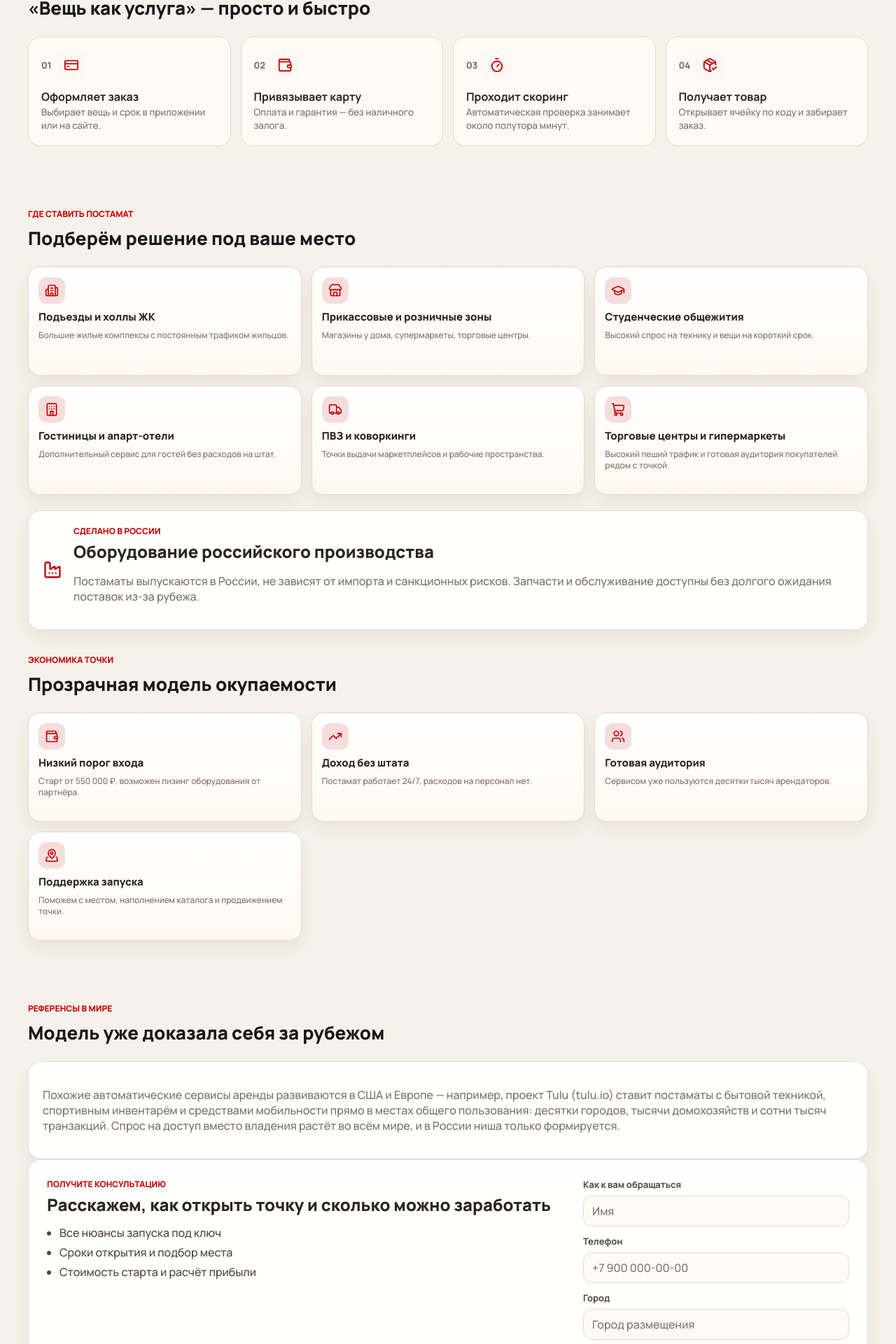
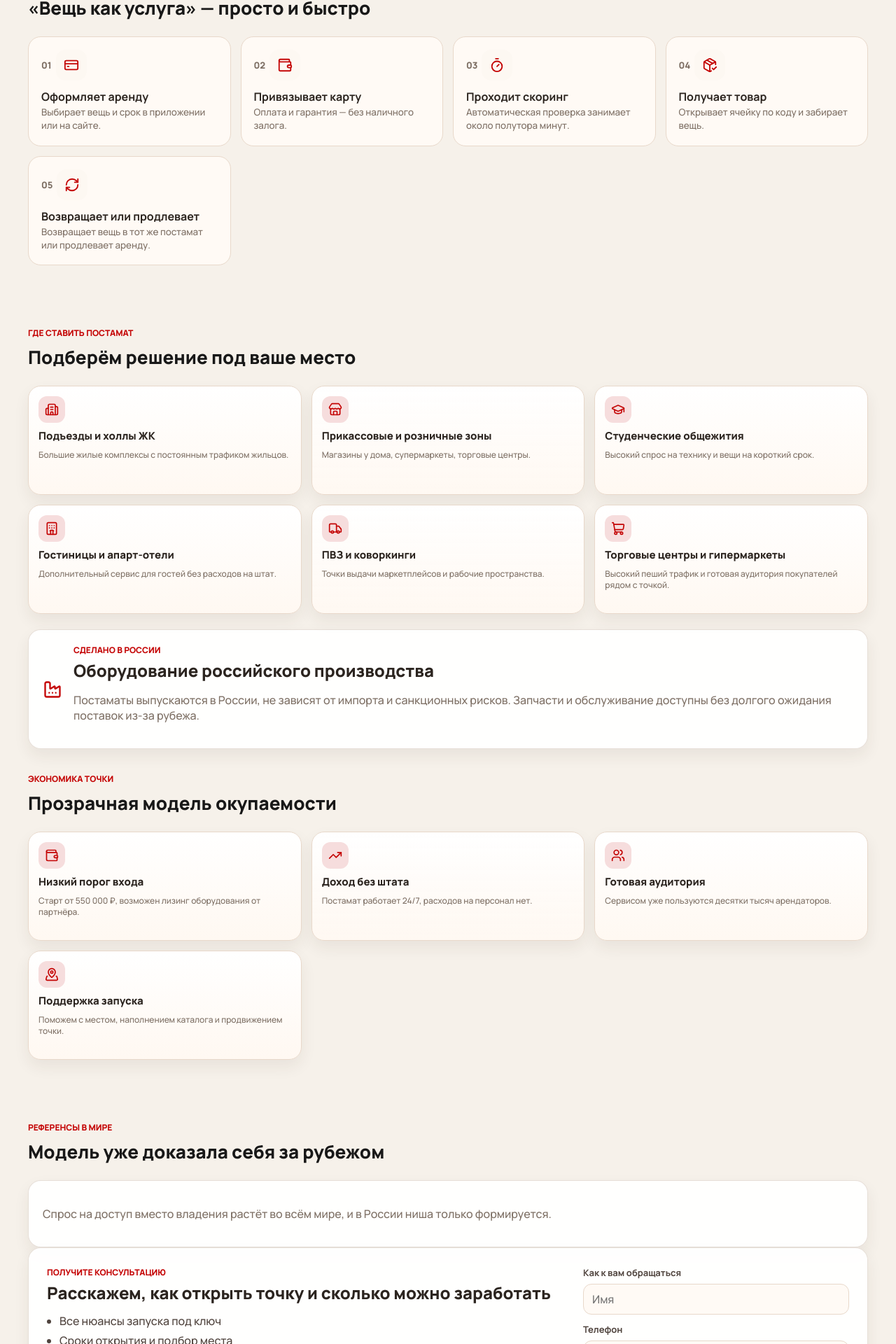
Before and after one commit to som1one/PostamatsApp, a Next.js app in the folder web/: page /franchise in a window 1280 px wide. Shown: the part 1438-3358 px from the top of the page at 70% size. Built offline with nearby package versions, Linux system fonts and the light colour scheme; no server answers.

Commit message:
franchise: убран текст про Tulu, заказ->аренда, добавлен 5-й шаг возврата

```diff
--- a/web/src/app/franchise/FranchiseClient.tsx
+++ b/web/src/app/franchise/FranchiseClient.tsx
@@ -59,10 +59,11 @@ const advantages = [
 ];
 
 const clientSteps = [
-  { icon: CreditCard, title: "Оформляет заказ", text: "Выбирает вещь и срок в приложении или на сайте." },
+  { icon: CreditCard, title: "Оформляет аренду", text: "Выбирает вещь и срок в приложении или на сайте." },
   { icon: Wallet, title: "Привязывает карту", text: "Оплата и гарантия — без наличного залога." },
   { icon: Timer, title: "Проходит скоринг", text: "Автоматическая проверка занимает около полутора минут." },
-  { icon: PackageCheck, title: "Получает товар", text: "Открывает ячейку по коду и забирает заказ." },
+  { icon: PackageCheck, title: "Получает товар", text: "Открывает ячейку по коду и забирает вещь." },
+  { icon: RefreshCw, title: "Возвращает или продлевает", text: "Возвращает вещь в тот же постамат или продлевает аренду." },
 ];
 
 const placements = [
@@ -244,11 +245,7 @@ export function FranchiseClient() {
         </div>
         <div className="surface detail-panel">
           <p className="muted">
-            Похожие автоматические сервисы аренды развиваются в США и Европе — например, проект
-            Tulu (tulu.io) ставит постаматы с бытовой техникой, спортивным инвентарём и средствами
-            мобильности прямо в местах общего пользования: десятки городов, тысячи домохозяйств и
-            сотни тысяч транзакций. Спрос на доступ вместо владения растёт во всём мире, и в России
-            ниша только формируется.
+            Спрос на доступ вместо владения растёт во всём мире, и в России ниша только формируется.
           </p>
         </div>
       </section>
```
